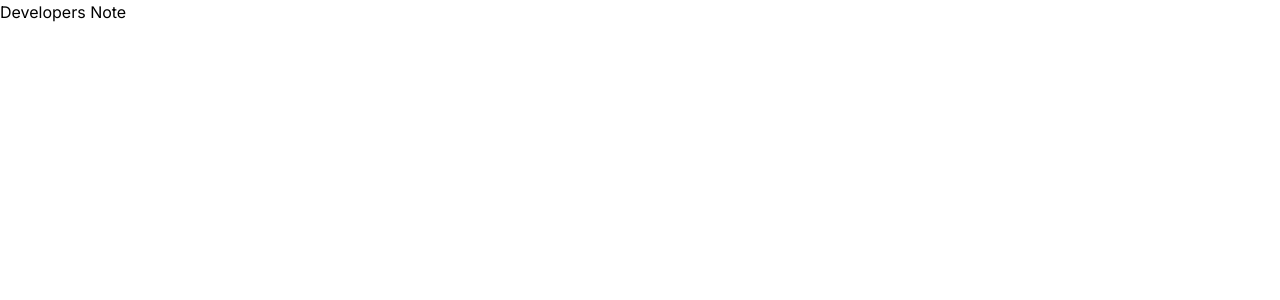
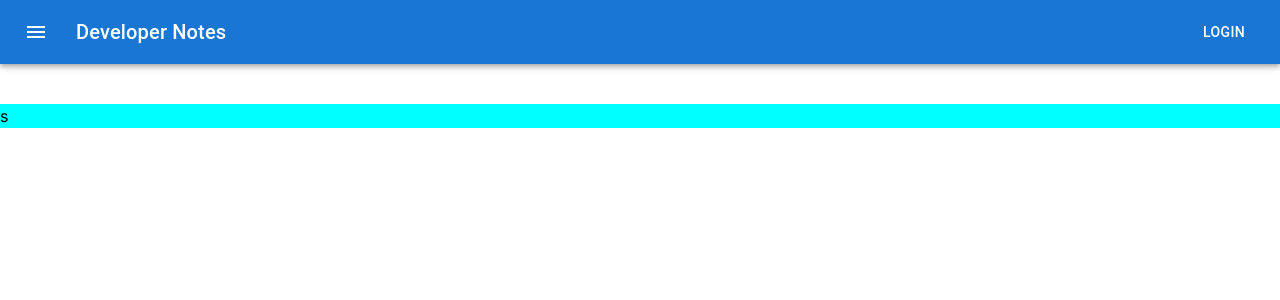
Before and after one commit to Gyu-Yeon/Blog-Project, a Next.js app: page /notes in a window 1280 px wide. Shown: the top 300 px of the page. Built offline with nearby package versions, Linux system fonts and the light colour scheme.

Commit message:
main page3

```diff
--- /dev/null
+++ b/src/app/AppBar.tsx
@@ -0,0 +1,33 @@
+"use client";
+import * as React from "react";
+import AppBar from "@mui/material/AppBar";
+import Box from "@mui/material/Box";
+import Toolbar from "@mui/material/Toolbar";
+import Typography from "@mui/material/Typography";
+import Button from "@mui/material/Button";
+import IconButton from "@mui/material/IconButton";
+import MenuIcon from "@mui/icons-material/Menu";
+
+export default function ButtonAppBar() {
+  return (
+    <Box sx={{ flexGrow: 1 }}>
+      <AppBar position="static">
+        <Toolbar>
+          <IconButton
+            size="large"
+            edge="start"
+            color="inherit"
+            aria-label="menu"
+            sx={{ mr: 2 }}
+          >
+            <MenuIcon />
+          </IconButton>
+          <Typography variant="h6" component="div" sx={{ flexGrow: 1 }}>
+            Developer Notes
+          </Typography>
+          <Button color="inherit">Login</Button>
+        </Toolbar>
+      </AppBar>
+    </Box>
+  );
+}
--- a/src/app/globals.css
+++ b/src/app/globals.css
@@ -31,3 +31,16 @@
   font-size: 60px;
   font-weight: 600;
 }
+
+.notes {
+  width: 100vw;
+  height: 100vh;
+}
+
+.notes-container {
+  display: flex;
+  justify-content: space-between;
+  min-width: 300px;
+  max-width: 1600px;
+  background-color: aqua;
+}
--- /dev/null
+++ b/src/app/myNote/layout.tsx
@@ -0,0 +1,28 @@
+import type { Metadata } from "next";
+import { Inter } from "next/font/google";
+import "../globals.css";
+import ButtonAppBar from "../AppBar";
+
+const inter = Inter({ subsets: ["latin"] });
+
+export const metadata: Metadata = {
+  title: "Create Next App",
+  description: "Generated by create next app",
+};
+
+export default function RootLayout({
+  children,
+}: Readonly<{
+  children: React.ReactNode;
+}>) {
+  return (
+    <html lang="en">
+      <body className={inter.className}>
+        <div>
+          <ButtonAppBar />
+        </div>
+        {children}
+      </body>
+    </html>
+  );
+}
--- /dev/null
+++ b/src/app/notes/layout.tsx
@@ -0,0 +1,28 @@
+import type { Metadata } from "next";
+import { Inter } from "next/font/google";
+import "../globals.css";
+import ButtonAppBar from "../AppBar";
+
+const inter = Inter({ subsets: ["latin"] });
+
+export const metadata: Metadata = {
+  title: "Create Next App",
+  description: "Generated by create next app",
+};
+
+export default function RootLayout({
+  children,
+}: Readonly<{
+  children: React.ReactNode;
+}>) {
+  return (
+    <html lang="en">
+      <body className={inter.className}>
+        <div>
+          <ButtonAppBar />
+        </div>
+        {children}
+      </body>
+    </html>
+  );
+}
--- a/src/app/notes/page.tsx
+++ b/src/app/notes/page.tsx
@@ -1,7 +1,9 @@
+import ButtonAppBar from "../AppBar";
+
 export default function Notes() {
   return (
-    <div>
-      <h1>Developers Note</h1>
+    <div className="notes">
+      <div className="notes-container mt-10 m-auto">s</div>
     </div>
   );
 }
```
Also changed, not shown: package.json (+9 -5 lines), 1 other file (tests, documents, lock files or other folders).
